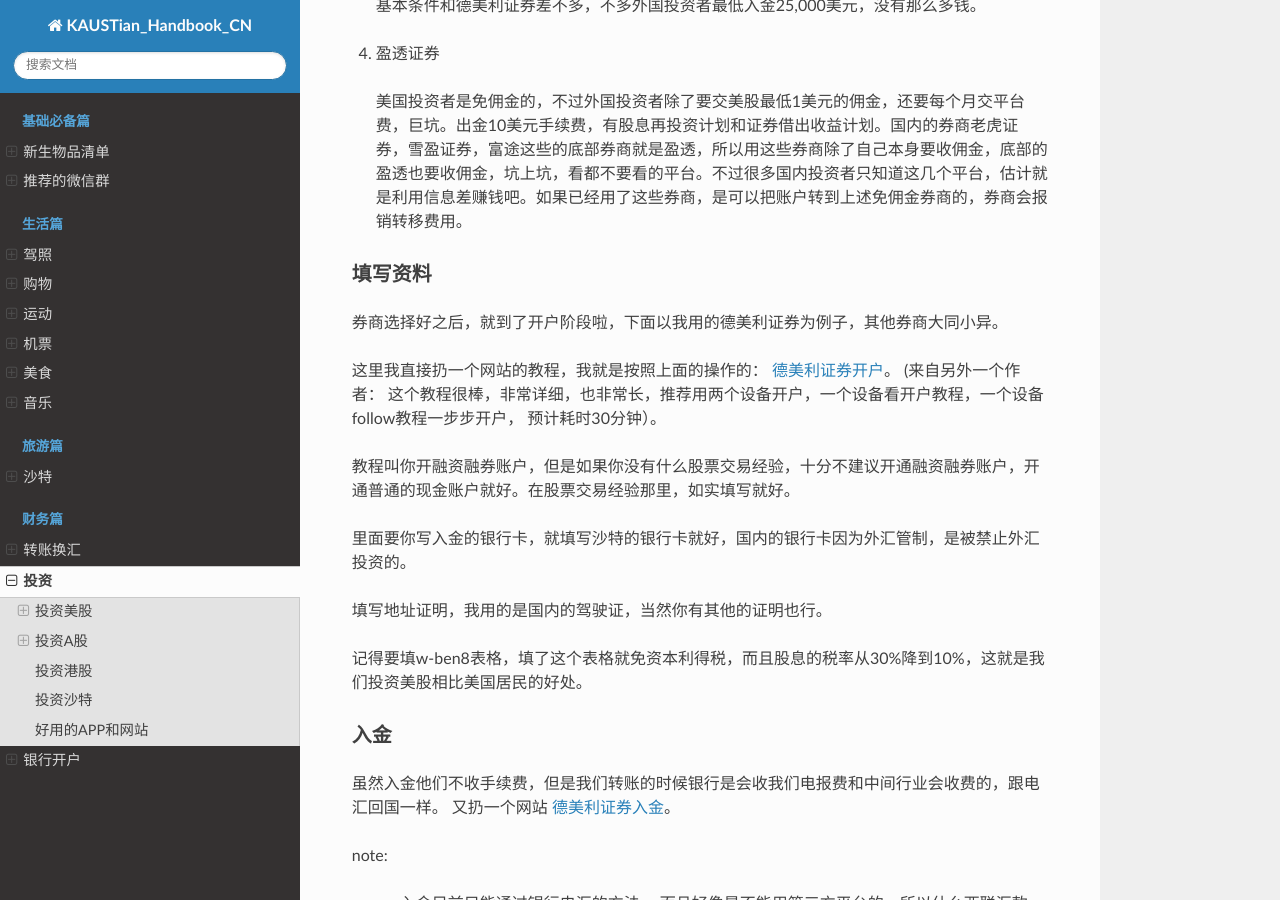
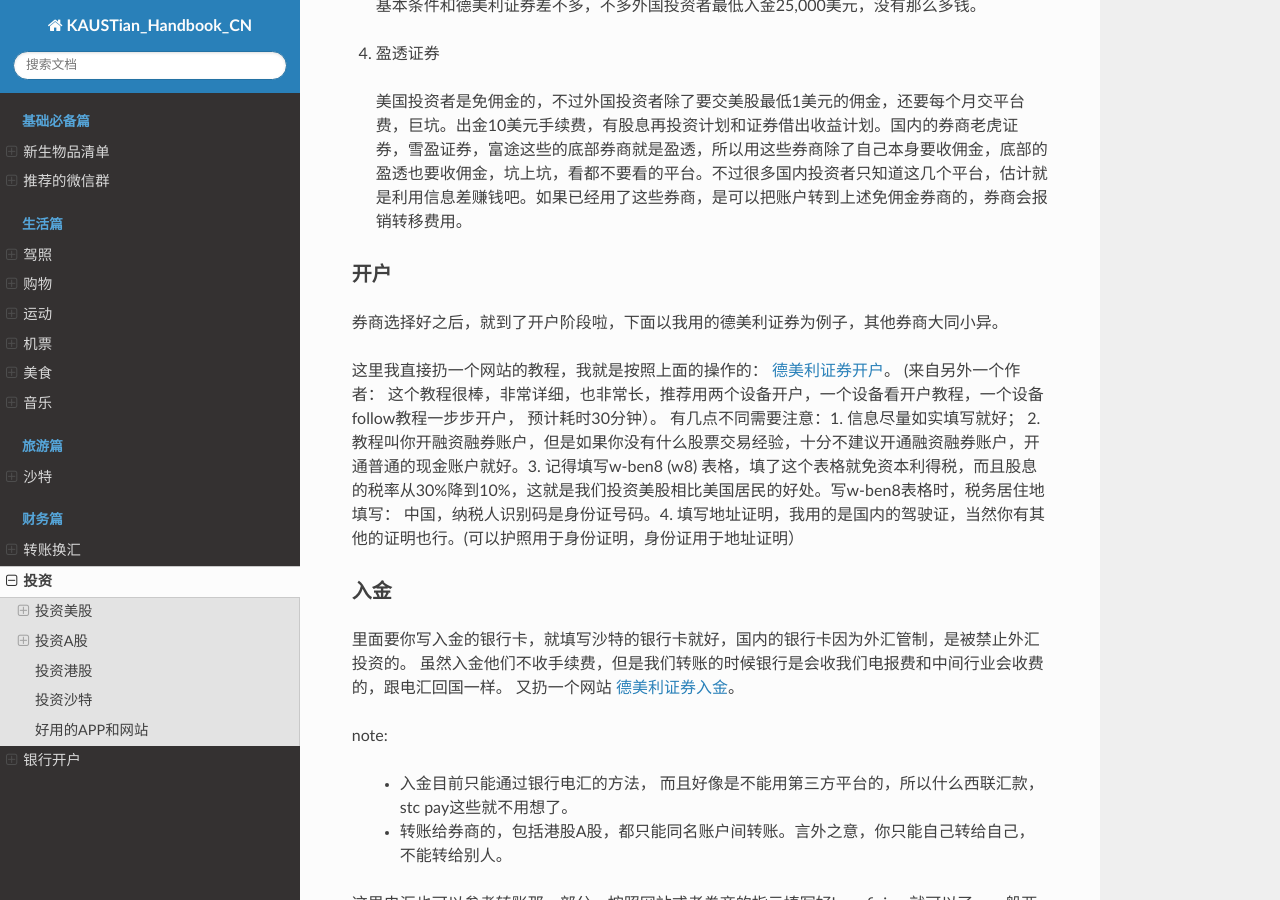
Before and after one commit to guochengqian/KAUSTian_Handbook_CN, a Sphinx documentation site: the page built from docs/content/finance/investment.rst, in a window 1280 px wide and 900 px high, scrolled down 718 px. Built offline with Sphinx 7.4.7 and the Read the Docs theme 2.0.0, drawn with Linux system fonts in a browser that asks for light colours.

Commit message:
add 美股细节

```diff
--- a/docs/content/finance/investment.rst
+++ b/docs/content/finance/investment.rst
@@ -28,25 +28,18 @@
 
   美国投资者是免佣金的，不过外国投资者除了要交美股最低1美元的佣金，还要每个月交平台费，巨坑。出金10美元手续费，有股息再投资计划和证券借出收益计划。国内的券商老虎证券，雪盈证券，富途这些的底部券商就是盈透，所以用这些券商除了自己本身要收佣金，底部的盈透也要收佣金，坑上坑，看都不要看的平台。不过很多国内投资者只知道这几个平台，估计就是利用信息差赚钱吧。如果已经用了这些券商，是可以把账户转到上述免佣金券商的，券商会报销转移费用。
 
-填写资料
+开户
 ^^^^^^^^^
 
 
 券商选择好之后，就到了开户阶段啦，下面以我用的德美利证券为例子，其他券商大同小异。
 
-这里我直接扔一个网站的教程，我就是按照上面的操作的： `德美利证券开户 <http://www.sugarforex.com/securities/tdameritrade-open-account.html>`_。 (来自另外一个作者： 这个教程很棒，非常详细，也非常长，推荐用两个设备开户，一个设备看开户教程，一个设备follow教程一步步开户， 预计耗时30分钟）。
-
-教程叫你开融资融券账户，但是如果你没有什么股票交易经验，十分不建议开通融资融券账户，开通普通的现金账户就好。在股票交易经验那里，如实填写就好。
-
-里面要你写入金的银行卡，就填写沙特的银行卡就好，国内的银行卡因为外汇管制，是被禁止外汇投资的。
-
-填写地址证明，我用的是国内的驾驶证，当然你有其他的证明也行。
-
-记得要填w-ben8表格，填了这个表格就免资本利得税，而且股息的税率从30%降到10%，这就是我们投资美股相比美国居民的好处。
+这里我直接扔一个网站的教程，我就是按照上面的操作的： `德美利证券开户 <http://www.sugarforex.com/securities/tdameritrade-open-account.html>`_。 (来自另外一个作者： 这个教程很棒，非常详细，也非常长，推荐用两个设备开户，一个设备看开户教程，一个设备follow教程一步步开户， 预计耗时30分钟）。 有几点不同需要注意：1. 信息尽量如实填写就好； 2. 教程叫你开融资融券账户，但是如果你没有什么股票交易经验，十分不建议开通融资融券账户，开通普通的现金账户就好。3. 记得填写w-ben8 (w8) 表格，填了这个表格就免资本利得税，而且股息的税率从30%降到10%，这就是我们投资美股相比美国居民的好处。写w-ben8表格时，税务居住地填写： 中国，纳税人识别码是身份证号码。4. 填写地址证明，我用的是国内的驾驶证，当然你有其他的证明也行。(可以护照用于身份证明，身份证用于地址证明）
 
 入金
 ^^^^^^^^^
 
+里面要你写入金的银行卡，就填写沙特的银行卡就好，国内的银行卡因为外汇管制，是被禁止外汇投资的。
 虽然入金他们不收手续费，但是我们转账的时候银行是会收我们电报费和中间行业会收费的，跟电汇回国一样。 又扔一个网站 `德美利证券入金 <http://www.sugarforex.com/securities/td-deposit.html>`_。
 
 note:
```
